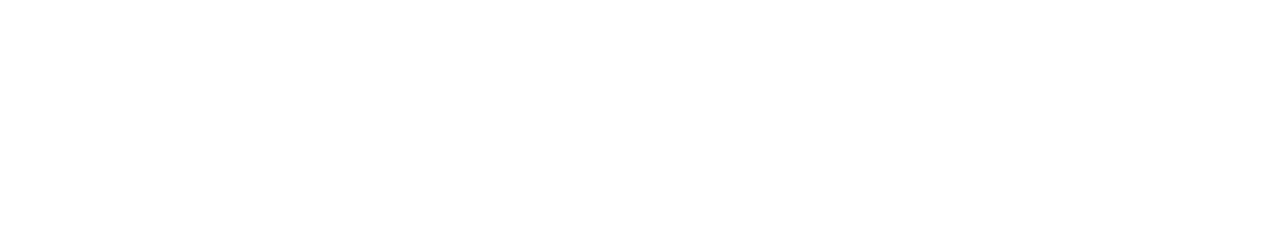
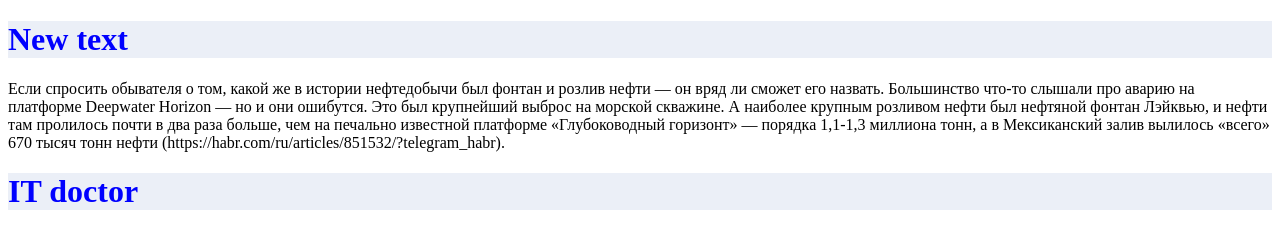
Before and after one commit to 52ivepub/HTML_CSS, a plain HTML site: page index.html in a window 1280 px wide. Drawn offline with Linux system fonts and the light colour scheme.

Commit message:
Первые теги, 23/10/2024

```diff
--- a/index.html
+++ b/index.html
@@ -9,9 +9,16 @@
     <title>Видео уроки с it-doctor</title>
     <link rel="stylesheet" href="css/main.css">
     <link rel="shortcut icon" href="img/favicon.ico" type="image/x-icon">
-
+    <style>
+        h1 {
+            background: #163d9e15;
+            color: blue
+        }
+    </style>
 </head>
 <body>
-
+<h1> New text</h1>
+<p>Если спросить обывателя о том, какой же в истории нефтедобычи был фонтан и розлив нефти — он вряд ли сможет его назвать. Большинство что-то слышали про аварию на платформе Deepwater Horizon — но и они ошибутся. Это был крупнейший выброс на морской скважине. А наиболее крупным розливом нефти был нефтяной фонтан Лэйквью, и нефти там пролилось почти в два раза больше, чем на печально известной платформе «Глубоководный горизонт» — порядка 1,1-1,3 миллиона тонн, а в Мексиканский залив вылилось «всего» 670 тысяч тонн нефти (https://habr.com/ru/articles/851532/?telegram_habr).</p>
+<h1> IT doctor</h1>
 </body>
 </html>
```
